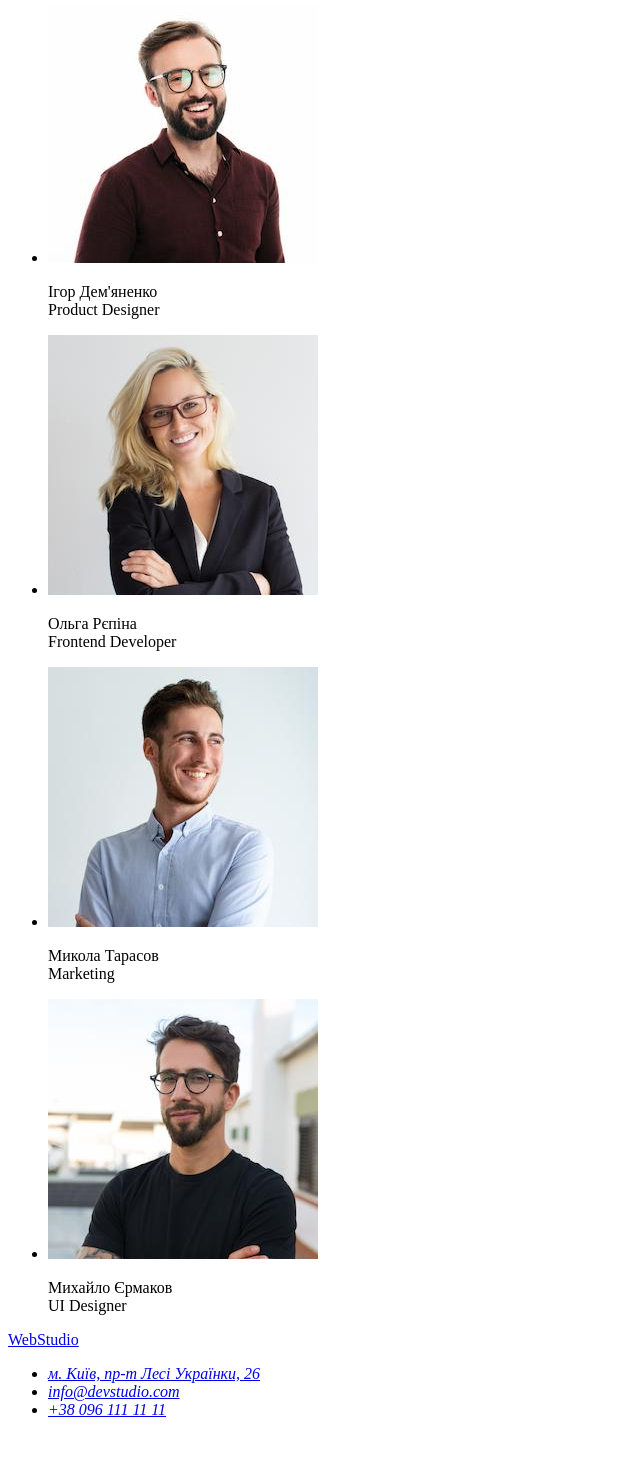
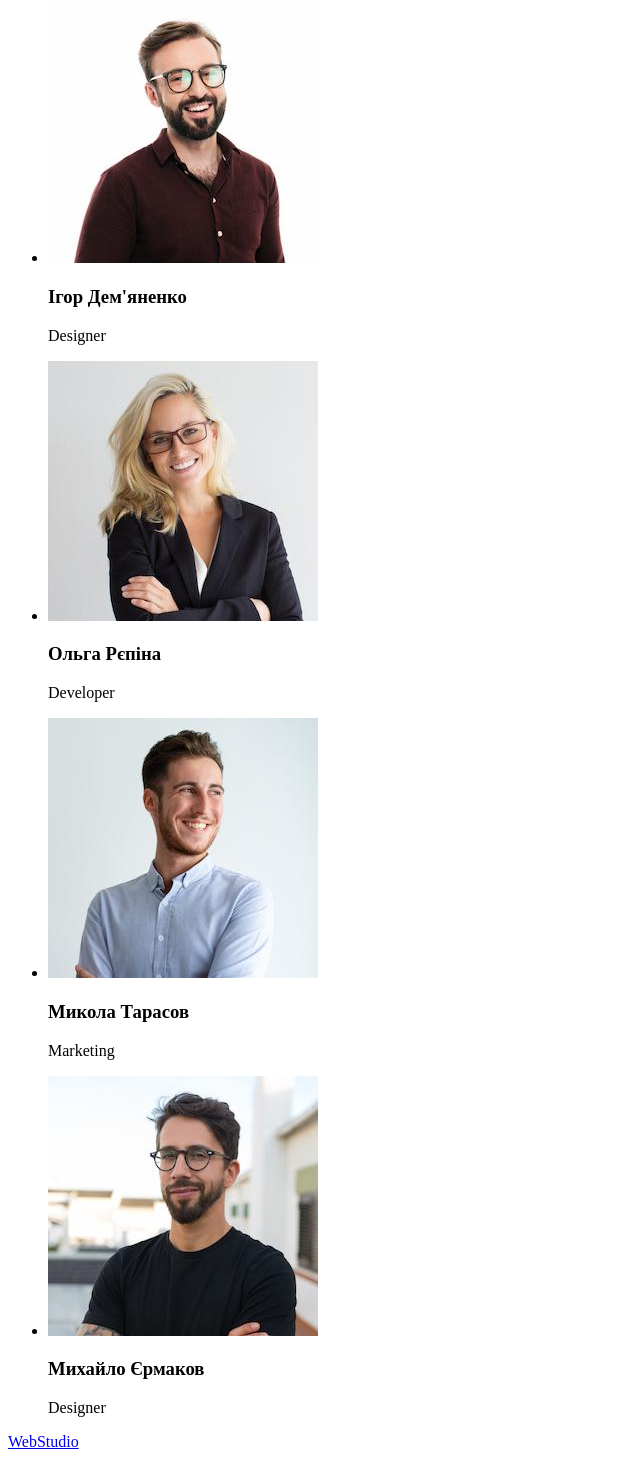
Before and after one commit to aniakucherenko/goit-markup-hw-01, a plain HTML site: page index.html in a window 1280 px wide. Shown: the part 1600-3060 px from the top of the page, without its empty margins (0-640 px from the left). Before the commit the page ends 3035 px from the top, so only its background shows below. Drawn offline with Linux system fonts and the light colour scheme.

Commit message:
update index.html

```diff
--- a/index.html
+++ b/index.html
@@ -61,17 +61,21 @@
         <section>
             <h2>Наша команда</h2>
             <ul>
-             <li><img src="images/img1.jpg" alt="team-member1" width="270" height ="260"/></li>
-             <p>Ігор Дем'яненко<br>Product Designer</p>
+             <li><img src="images/img1.jpg" alt="team-member1" width="270" height ="260"/>
+             <h3>Ігор Дем'яненко</h3>
+             <p>Designer</p></li>
 
              <li><img src="images/img2.jpg" alt="team-member2" width="270" height ="260"/>
-                <p>Ольга Рєпіна<br>Frontend Developer</p></li>
+                <h3>Ольга Рєпіна</h3>
+                <p>Developer</p></li>
 
              <li><img src="images/img3.jpg" alt="team-member3" width="270" height ="260"/>
-                <p>Микола Тарасов<br>Marketing</p></li>
+                <h3>Микола Тарасов</h3>
+                <p>Marketing</p></li>
 
              <li><img src="images/img4.jpg" alt="team-member4" width="270" height ="260"/>
-                <p>Михайло Єрмаков<br>UI Designer</p></li>
+                <h3>Михайло Єрмаков</h3>
+                <p>Designer</p></li>
              </ul>
         </section>
     </main>
```
